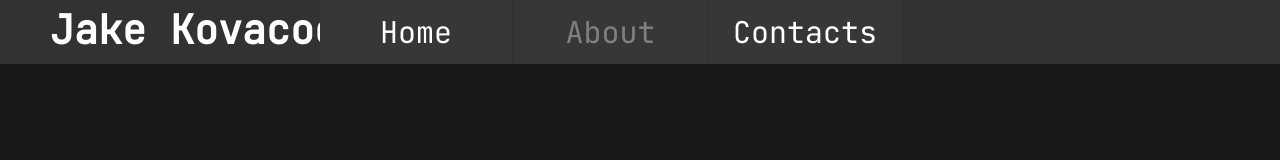
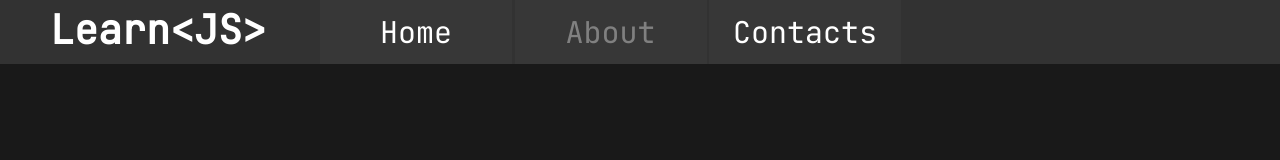
Before and after one commit to lukewarmham/CSD-Node.js-App, a website: page uploaded_files/about/index.html in a window 1280 px wide. Drawn offline with Linux system fonts and the light colour scheme; files that its build step writes are made by us from their sources.

Commit message:
Fixed titles not showing in the secondary pages

```diff
--- a/uploaded_files/about/index.html
+++ b/uploaded_files/about/index.html
@@ -5,7 +5,7 @@
     </head>
     <body>
         <div id="nav">
-            <h1 id="header">Jake Kovacocy</h1>
+            <h1 id="header">Learn&ltJS&gt</h1>
             <div id="home">
                 <a href="http://localhost:3000" class="other-tab">Home</a>
             </div>
```
Also changed, not shown: uploaded_files/contacts/index.html (+1 -1 lines).
